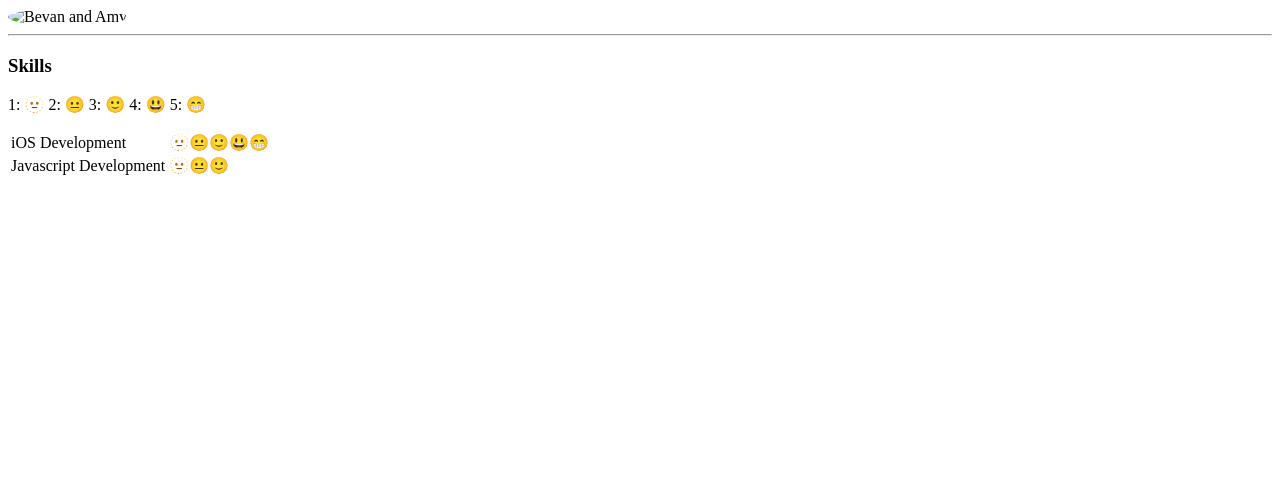
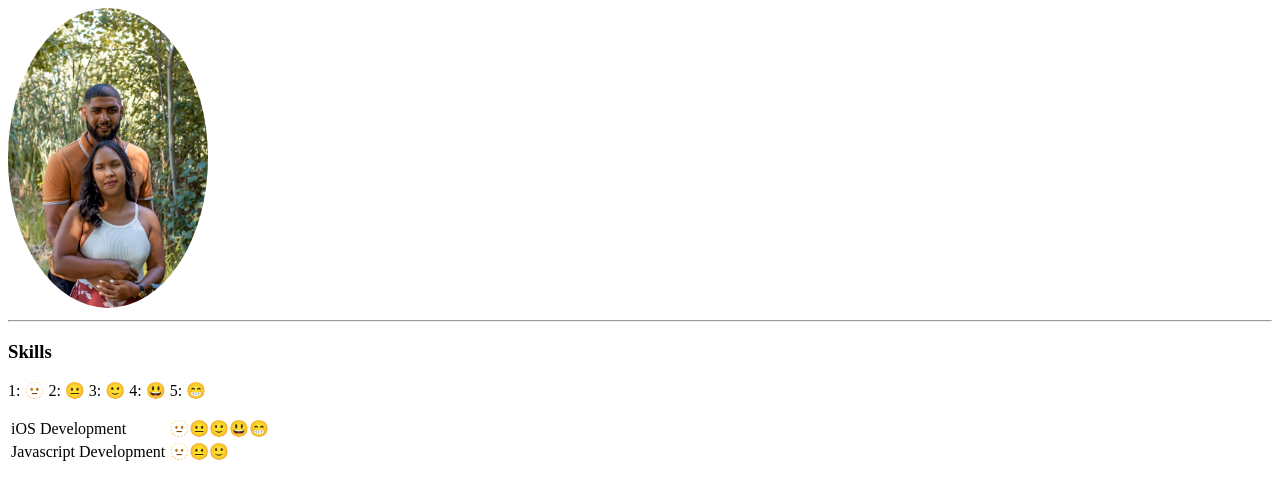
Before and after one commit to BevanCoetzee6/CurriculumVitae, a plain HTML site: page index.html in a window 1280 px wide. Drawn offline with Linux system fonts and the light colour scheme; files whose address does not match are found by name.

Commit message:
Updated source for image

```diff
--- a/index.html
+++ b/index.html
@@ -6,7 +6,7 @@
     <body>
         <table>
             <tr>
-                <img class="image" src="../2023 Web Development Bootcamp/images/BevAndAmy.jpeg" alt="Bevan and Amy" width="200px" height="300px">
+                <img class="image" src="images/BevAndAmy.jpeg" alt="Bevan and Amy" width="200px" height="300px">
             </tr>
         </table>
         <hr>
```
